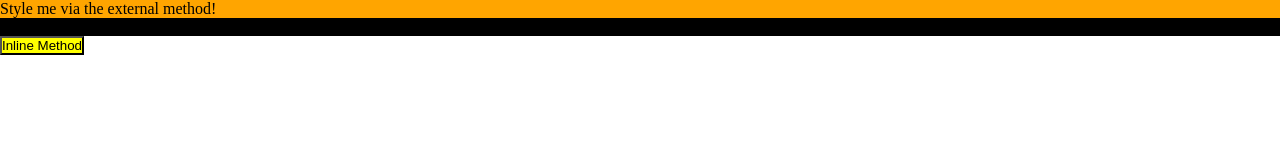
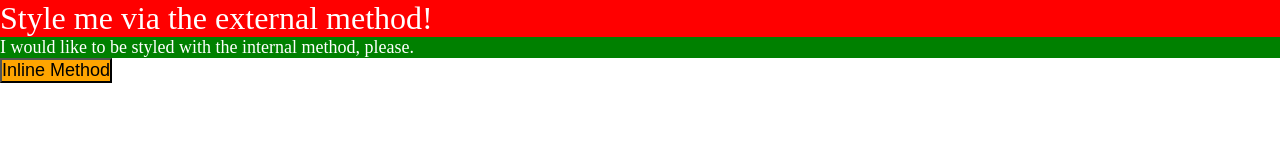
Before and after one commit to Minela-WKM/odin-recipes, a plain HTML site: page intro-to-css/index.html in a window 1280 px wide. Drawn offline with Linux system fonts and the light colour scheme.

Commit message:
font & color change

```diff
--- a/intro-to-css/index.html
+++ b/intro-to-css/index.html
@@ -7,7 +7,9 @@
     <link rel="stylesheet" href="style.css">
     <style>
         p{
-            background-color: black;
+            color: white;
+            background-color: green;
+            font-size: 18px;
         }
     </style>
     <title>Methods for Adding CSS</title>
@@ -15,6 +17,6 @@
   <body>
     <div>Style me via the external method!</div>
     <p>I would like to be styled with the internal method, please.</p>
-    <button style="background-color: yellow; color:black">Inline Method</button>
+    <button style="background-color: orange;font-size: 18px;">Inline Method</button>
   </body>
 </html>
--- a/intro-to-css/style.css
+++ b/intro-to-css/style.css
@@ -3,5 +3,7 @@
     padding: 0;
 }
 div{
-    background-color: orange;
+    color: white;
+    background-color: red;
+    font-size: 32px;
 }
```
